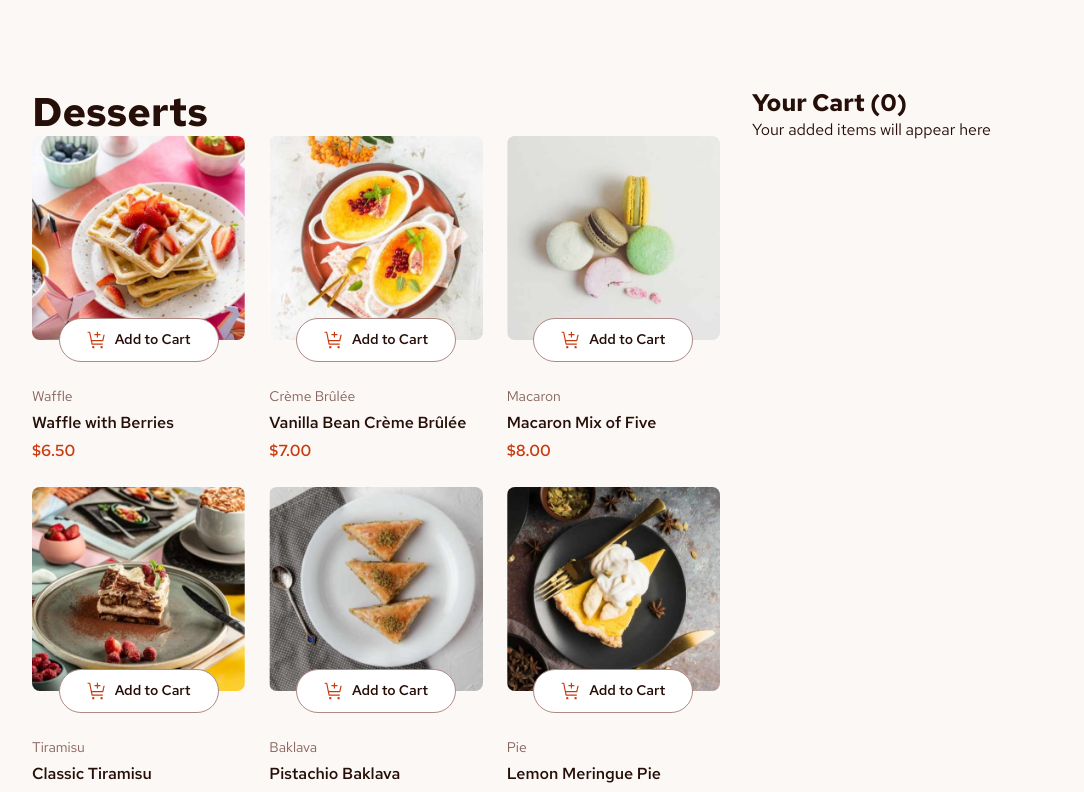
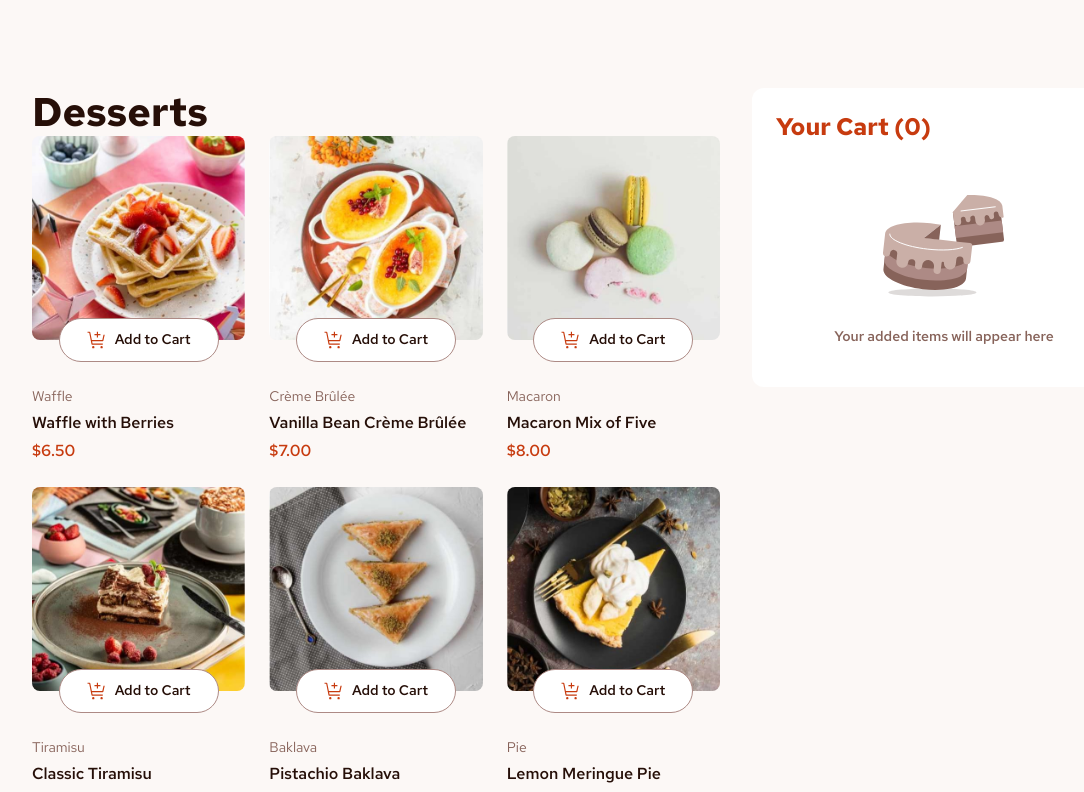
Before and after one commit to TvixAley/product-list-with-cart-ts, a React (Vite) app: page / in a window 1280 px wide. Shown: the top 792 px of the page, without its empty margins (56-1140 px from the left). Built offline with nearby package versions, Linux system fonts and the light colour scheme.

Commit message:
feat: style Cart with empty state and carbon-neutral notice

```diff
--- a/src/components/Cart/Cart.module.css
+++ b/src/components/Cart/Cart.module.css
@@ -12,6 +12,11 @@
 }
 
 .empty {
+  display: flex;
+  flex-direction: column;
+  align-items: center;
+  gap: var(--space-200);
+  padding-block: var(--space-200);
   color: var(--color-text-secondary);
   text-align: center;
 }
@@ -27,7 +32,28 @@
   border-radius: var(--radius-full);
   background: var(--color-accent);
   color: var(--color-text-on-accent);
+  transition: background ease-in-out var(--transition-duration);
 }
 .confirm:hover {
   background: var(--color-accent-hover);
 }
+
+.totalRow {
+  display: flex;
+  justify-content: space-between;
+  align-items: center;
+}
+
+.delivery {
+  display: flex;
+  align-items: center;
+  justify-content: center;
+  gap: var(--space-100);
+  padding: var(--space-200);
+  border-radius: var(--radius-100);
+  background: var(--color-surface-muted);
+}
+
+.delivery strong {
+  font-weight: var(--font-weight-semibold);
+}
--- a/src/components/Cart/Cart.tsx
+++ b/src/components/Cart/Cart.tsx
@@ -1,19 +1,28 @@
-// src/components/Cart/Cart.tsx
 import { useCartDispatch } from '@/context/useCart';
 import { useCartSummary } from '@/context/useCartSummary';
 import { formatPrice } from '@/lib/formatPrice';
 import { CartItemRow } from '../CartItemRow/CartItemRow';
+import emptyCartImage from '@/assets/icons/illustration-empty-cart.svg';
+import carbonNeutralIcon from '@/assets/icons/icon-carbon-neutral.svg';
+import styles from './Cart.module.css';
 
 export function Cart() {
   const { lines, totalCount, totalPrice } = useCartSummary();
   const dispatch = useCartDispatch();
 
   return (
-    <aside>
-      <h2 className="text-preset-2">Your Cart ({totalCount})</h2>
+    <aside className={styles.cart}>
+      <h2 className={`${styles.title} text-preset-2`}>
+        Your Cart ({totalCount})
+      </h2>
 
       {lines.length === 0 ? (
-        <p>Your added items will appear here</p>
+        <div className={styles.empty}>
+          <img src={emptyCartImage} alt="" width="128" height="128" />
+          <p className="text-preset-4-bold">
+            Your added items will appear here
+          </p>
+        </div>
       ) : (
         <>
           <ul>
@@ -29,11 +38,19 @@ export function Cart() {
               />
             ))}
           </ul>
-          <p>
-            <span>Order Total</span>
-            <strong>{formatPrice(totalPrice)}</strong>
+          <p className={styles.totalRow}>
+            <span className="text-preset-4">Order Total</span>
+            <strong className="text-preset-2">{formatPrice(totalPrice)}</strong>
           </p>
-          <button>Confirm Order</button>
+          <p className={`${styles.delivery} text-preset-4`}>
+            <img src={carbonNeutralIcon} alt="" />
+            <span>
+              This is a <strong>carbon-neutral</strong> delivery
+            </span>
+          </p>
+          <button className={`${styles.confirm} text-preset-3`}>
+            Confirm Order
+          </button>
         </>
       )}
     </aside>
```
